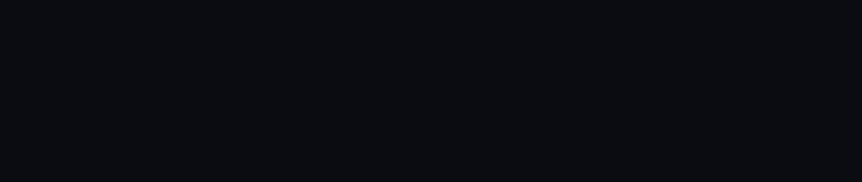
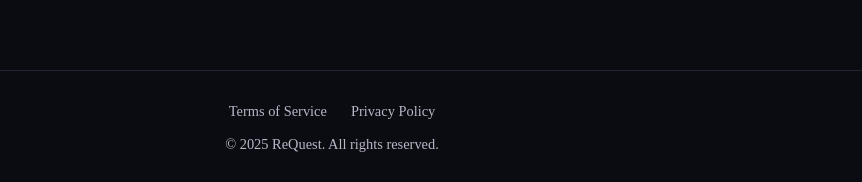
Before and after one commit to Zigmata/request.gg, a SvelteKit app in the folder app/: page / in a window 1280 px wide. Shown: the part 2423-2605 px from the top of the page, without its empty margins (308-1170 px from the left). Before the commit the page ends 2429 px from the top, so only its background shows below. Built offline with nearby package versions, Linux system fonts and the light colour scheme; a web font is replaced by a local one.

Commit message:
Added ToS/Privacy Policy footer

```diff
--- a/app/src/app.css
+++ b/app/src/app.css
@@ -62,7 +62,7 @@
 .layout {
 	min-height: 100dvh;
 	display: grid;
-	grid-template-rows: auto 1fr;
+	grid-template-rows: auto 1fr auto;
 }
 
 .nav {
--- /dev/null
+++ b/app/src/lib/Footer.svelte
@@ -0,0 +1,47 @@
+<script lang="ts">
+	// You can add logic here if needed, e.g., current year
+	const currentYear = new Date().getFullYear();
+</script>
+
+<footer>
+	<nav>
+		<a href="/terms-of-service">Terms of Service</a>
+		<a href="/privacy-policy">Privacy Policy</a>
+	</nav>
+	<p>
+		&copy; {currentYear} ReQuest. All rights reserved.
+	</p>
+</footer>
+
+<style>
+	footer {
+		width: 100%;
+		padding: 2rem 1rem;
+		margin-top: 4rem; /* Give it some space from the content above */
+		border-top: 1px solid var(--border);
+		text-align: center;
+		color: var(--muted);
+		font-size: 0.9rem;
+	}
+
+	nav {
+		display: flex;
+		justify-content: center;
+		gap: 1.5rem;
+		margin-bottom: 1rem;
+	}
+
+	nav a {
+		color: var(--muted);
+		text-decoration: none;
+	}
+
+	nav a:hover {
+		color: var(--fg);
+		text-decoration: underline;
+	}
+
+	p {
+		margin: 0;
+	}
+</style>
--- a/app/src/routes/+layout.svelte
+++ b/app/src/routes/+layout.svelte
@@ -1,6 +1,7 @@
 <script lang="ts">
 	import '../app.css';
 	import Nav from '$lib/Nav.svelte';
+	import Footer from '$lib/Footer.svelte';
 
 	// pull layout data if you need it later
 	const { data } = $props<{ data?: unknown }>();
@@ -12,4 +13,6 @@
 	<main>
 		<slot />
 	</main>
+
+	<Footer />
 </div>
```
